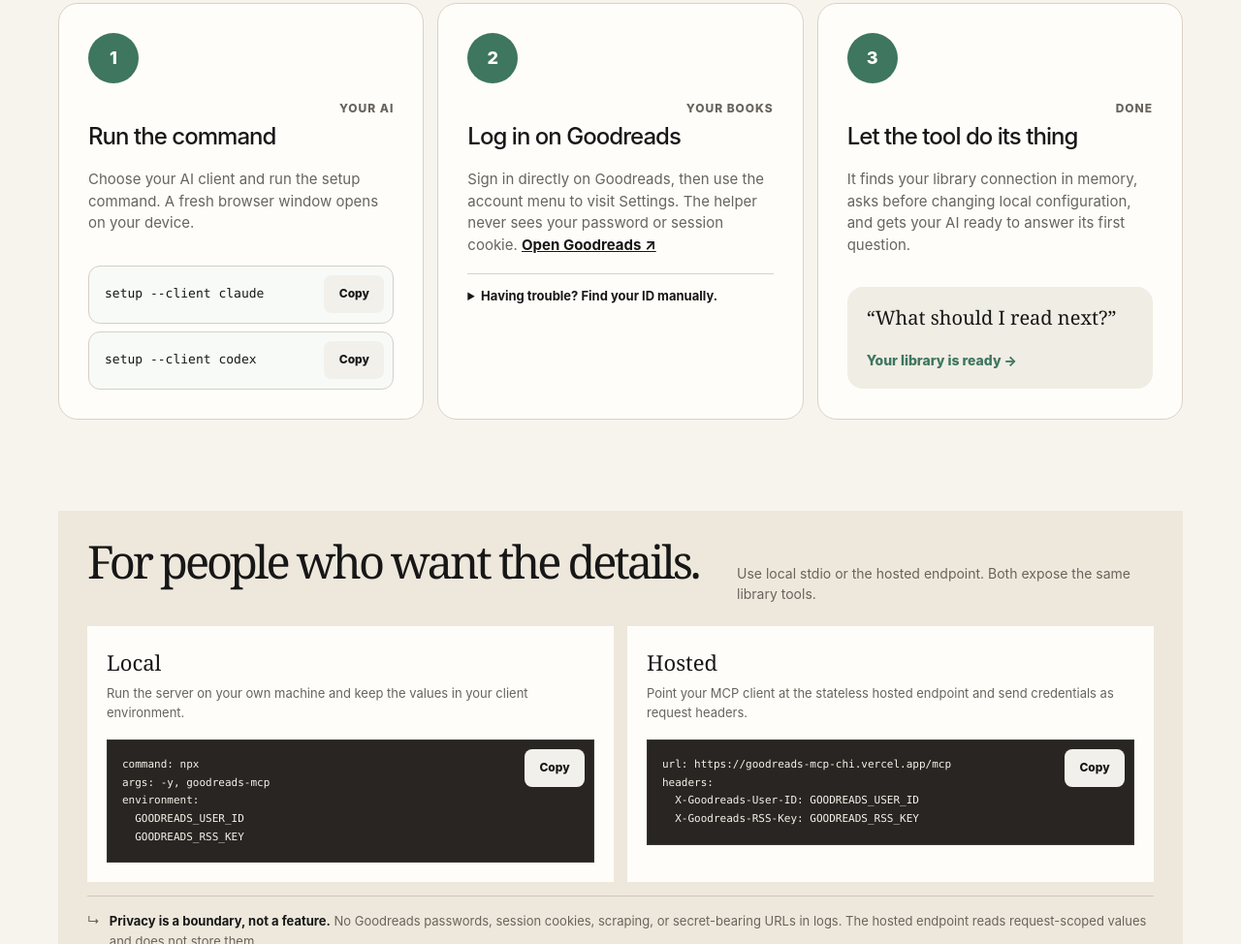
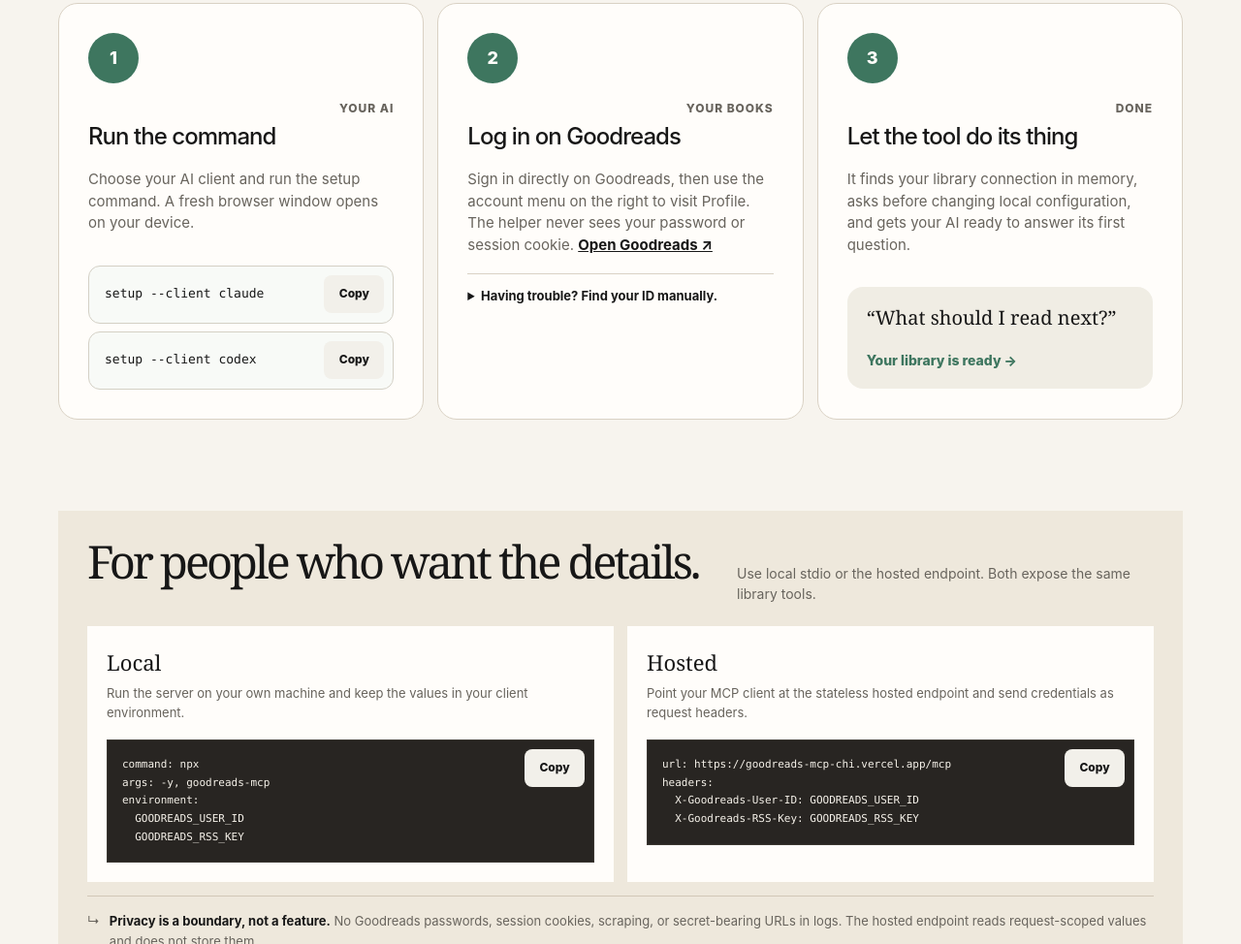
Before and after one commit to simhskal/goodreads-mcp, a website: page public/index.html in a window 1280 px wide. Shown: the part 1784-2758 px from the top of the page at 97% size. Drawn offline with Linux system fonts and the light colour scheme.

Commit message:
clarify Goodreads profile setup step

```diff
--- a/public/index.html
+++ b/public/index.html
@@ -1069,9 +1069,9 @@
                 <span class="step-label">YOUR BOOKS</span>
                 <h3>Log in on Goodreads</h3>
                 <p>
-                  Sign in directly on Goodreads, then use the account menu to
-                  visit Settings. The helper never sees your password or session
-                  cookie.
+                  Sign in directly on Goodreads, then use the account menu on
+                  the right to visit Profile. The helper never sees your
+                  password or session cookie.
                   <a
                     href="https://www.goodreads.com/"
                     target="_blank"
```
